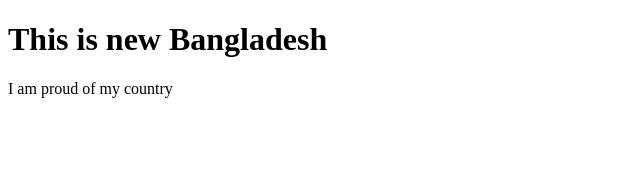
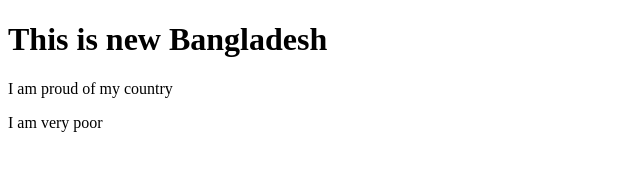
Before and after one commit to RiyadhMahmudSajid/sylet, a plain HTML site: page index.html in a window 1280 px wide. Shown: the whole page, without its empty margins (0-640 px from the left). Drawn offline with Linux system fonts and the light colour scheme.

Commit message:
fourth add

```diff
--- a/index.html
+++ b/index.html
@@ -8,5 +8,7 @@
 <body>
     <h1>This is new Bangladesh</h1>
     <p>I am proud of my country</p>
+    <span>I am very poor</span>
+
 </body>
 </html>
```
